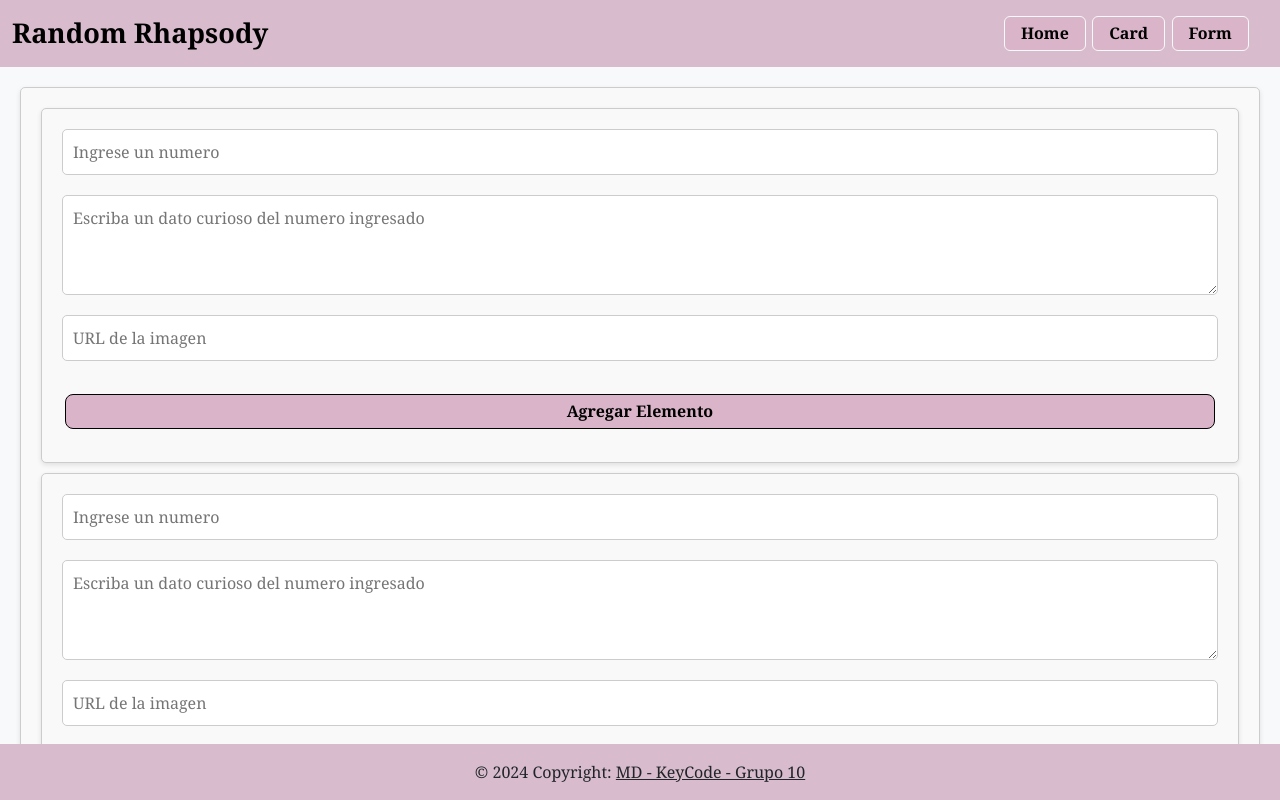
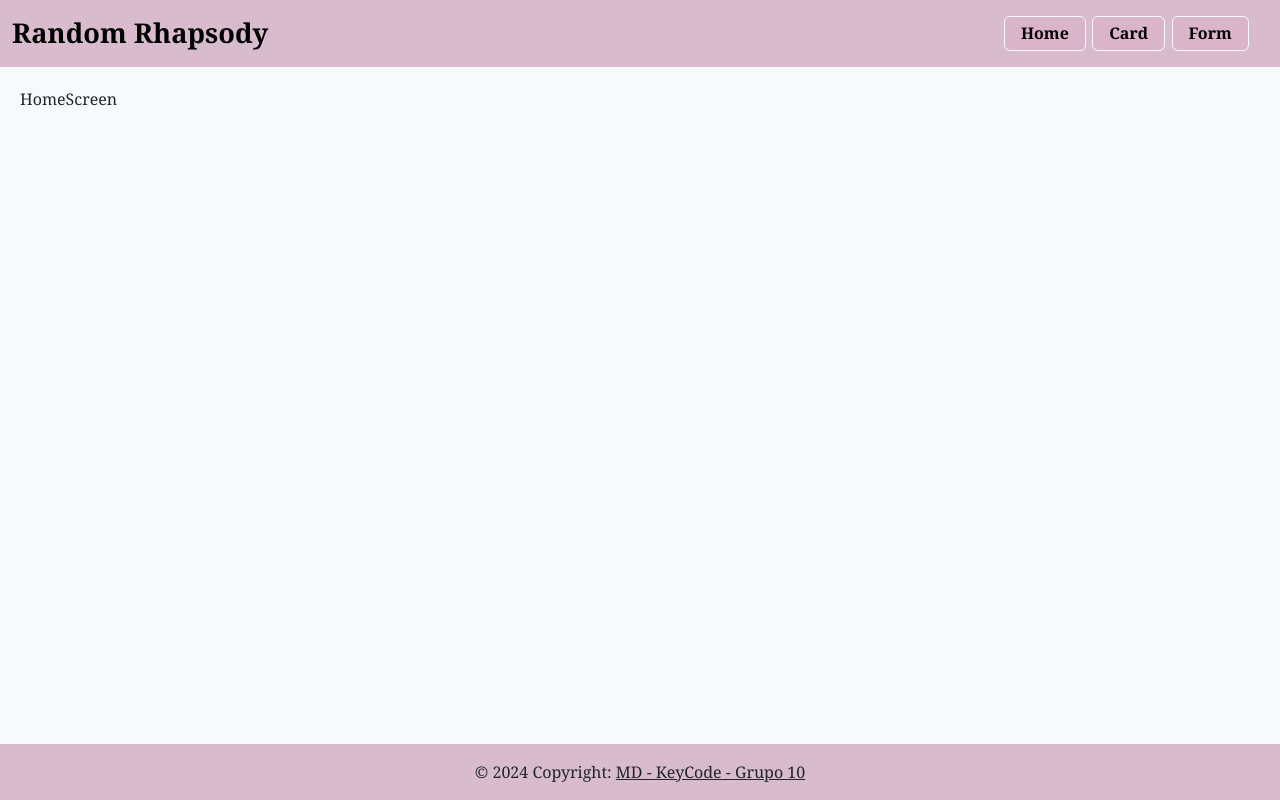
Before and after one commit to EliRoCas/MD-product-list-react, a React (Vite) app: page / in a window 1280 px wide. Built offline with nearby package versions, Linux system fonts and the light colour scheme.

Commit message:
se configuraron las rutas de las vistas

```diff
--- a/package.json
+++ b/package.json
@@ -13,7 +13,8 @@
     "bootstrap": "^5.3.3",
     "react": "^18.3.1",
     "react-bootstrap": "^2.10.4",
-    "react-dom": "^18.3.1"
+    "react-dom": "^18.3.1",
+    "react-router-dom": "^6.26.2"
   },
   "devDependencies": {
     "@eslint/js": "^9.9.0",
--- a/src/App.jsx
+++ b/src/App.jsx
@@ -1,16 +1,22 @@
+import { BrowserRouter, Routes, Route} from "react-router-dom";
 
 import Layout from "./layout/Layout";
+
 import FormScreen from "./screens/FormScreen";
-// import CardListScreen from "./screens/CardListScreen";
+import CardListScreen from "./screens/CardListScreen";
+import HomeScreen from "./screens/HomeScreen"
 
 function App() {
   return (
-    <Layout>
-      {/* <CardList cards={cardData} /> */}
-      {/* <APICardList /> */}
-      {/* <CardListScreen /> */}
-      <FormScreen />
-    </Layout>
+    <BrowserRouter>
+        <Layout>
+          <Routes>
+            <Route path="/" element={<HomeScreen />} />
+            <Route path="/cards" element={< CardListScreen/>} />
+            <Route path="/form" element={< FormScreen/>} />
+          </Routes>
+        </Layout>
+    </BrowserRouter>
 
   );
 }
--- a/src/screens/HomeScreen.jsx
+++ b/src/screens/HomeScreen.jsx
@@ -0,0 +1,10 @@
+
+const HomeScreen = () => {
+    return (
+        <div>
+            HomeScreen
+        </div>
+    );
+}
+
+export default HomeScreen;
--- a/src/sections/FormPage.jsx
+++ b/src/sections/FormPage.jsx
@@ -15,23 +15,9 @@ const FormPage = () => {
   };
 
   return (
-    <form onSubmit={handleSubmit} className="form">
-      <Form
-        label="Título"
-        type="text"
-        placeholder="Título de tarea"
-        value={title}
-        onChange={(e) => setTitle(e.target.value)}
-      />
-      <Form
-        label="Descripción"
-        type="textarea"
-        placeholder="Descripción de tarea"
-        value={description}
-        onChange={(e) => setDescription(e.target.value)}
-      />
-      <Button type="submit">Agregar Tarea</Button>
-    </form>
+
+    <Form />
+
   );
 };
 
```
Also changed, not shown: 1 other file (tests, documents, lock files or other folders).
